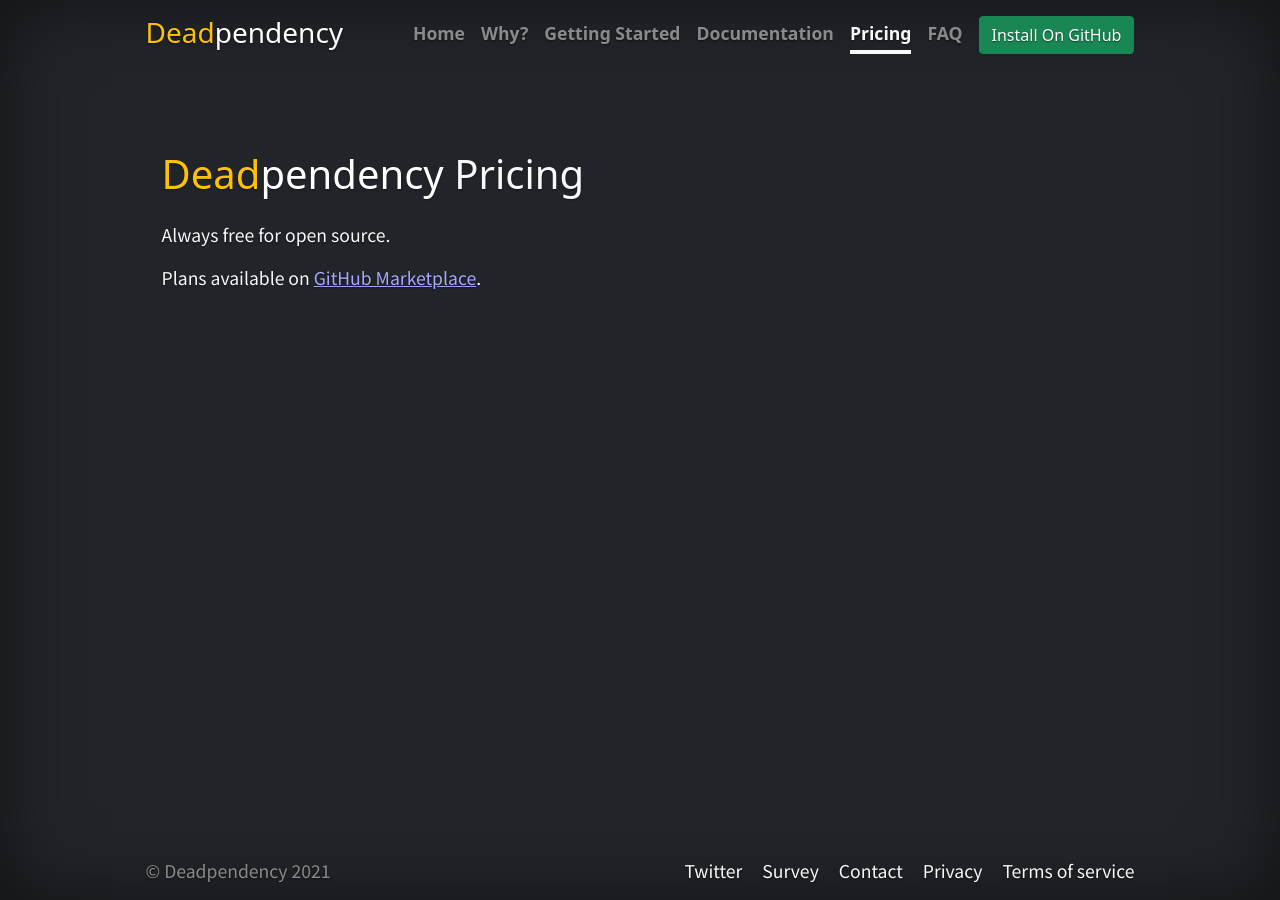
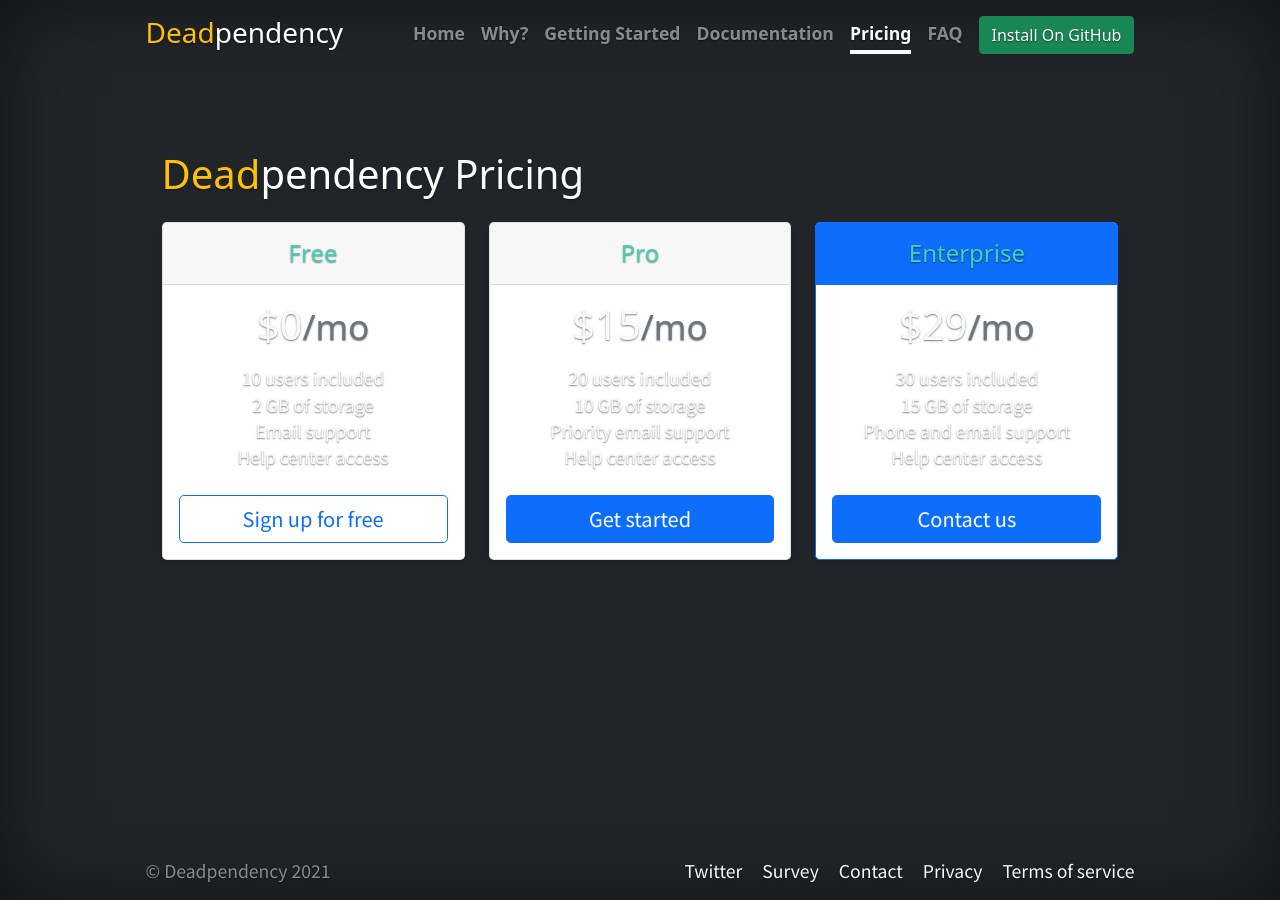
Before and after one commit to deadpendency/deadpendency.github.io, a Jekyll site: the page built from pricing.html, in a window 1280 px wide. Built offline with Jekyll 4.4.1, drawn with Linux system fonts in a browser that asks for light colours; nearby versions of some CDN libraries.

Commit message:
Thinking about pricing

```diff
--- a/pricing.html
+++ b/pricing.html
@@ -8,6 +8,56 @@
 class: pricing-page
 toc: false
 ---
-<p>Always free for open source.</p>
-
-<p>Plans available on <a href="https://github.com/marketplace/deadpendency/" target="_blank" rel="noopener">GitHub Marketplace</a>.</p>
+<div class="row row-cols-1 row-cols-md-3 mb-3 text-center">
+    <div class="col">
+      <div class="card mb-4 rounded-3 shadow-sm">
+        <div class="card-header py-3">
+          <h4 class="my-0 fw-normal">Free</h4>
+        </div>
+        <div class="card-body">
+          <h1 class="card-title pricing-card-title">$0<small class="text-muted fw-light">/mo</small></h1>
+          <ul class="list-unstyled mt-3 mb-4">
+            <li>10 users included</li>
+            <li>2 GB of storage</li>
+            <li>Email support</li>
+            <li>Help center access</li>
+          </ul>
+          <button type="button" class="w-100 btn btn-lg btn-outline-primary">Sign up for free</button>
+        </div>
+      </div>
+    </div>
+    <div class="col">
+      <div class="card mb-4 rounded-3 shadow-sm">
+        <div class="card-header py-3">
+          <h4 class="my-0 fw-normal">Pro</h4>
+        </div>
+        <div class="card-body">
+          <h1 class="card-title pricing-card-title">$15<small class="text-muted fw-light">/mo</small></h1>
+          <ul class="list-unstyled mt-3 mb-4">
+            <li>20 users included</li>
+            <li>10 GB of storage</li>
+            <li>Priority email support</li>
+            <li>Help center access</li>
+          </ul>
+          <button type="button" class="w-100 btn btn-lg btn-primary">Get started</button>
+        </div>
+      </div>
+    </div>
+    <div class="col">
+      <div class="card mb-4 rounded-3 shadow-sm border-primary">
+        <div class="card-header py-3 text-white bg-primary border-primary">
+          <h4 class="my-0 fw-normal">Enterprise</h4>
+        </div>
+        <div class="card-body">
+          <h1 class="card-title pricing-card-title">$29<small class="text-muted fw-light">/mo</small></h1>
+          <ul class="list-unstyled mt-3 mb-4">
+            <li>30 users included</li>
+            <li>15 GB of storage</li>
+            <li>Phone and email support</li>
+            <li>Help center access</li>
+          </ul>
+          <button type="button" class="w-100 btn btn-lg btn-primary">Contact us</button>
+        </div>
+      </div>
+    </div>
+  </div>
```
